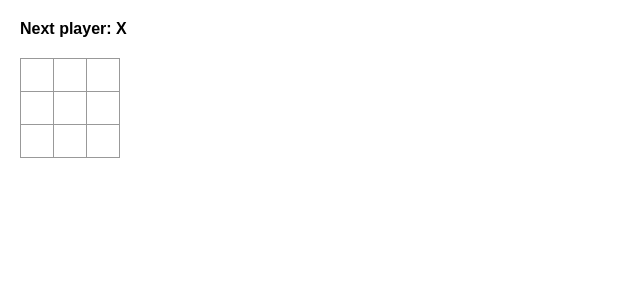
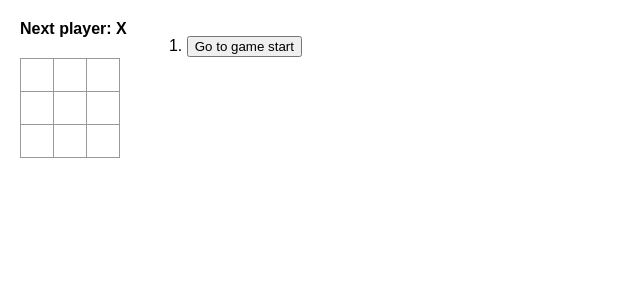
Before and after one commit to Mikee282828/reactTicTacToe, a React (Vite) app: page / in a window 1280 px wide. Shown: the top 300 px of the page, without its empty margins (0-640 px from the left). Built offline with nearby package versions, Linux system fonts and the light colour scheme.

Commit message:
displaying moves

```diff
--- a/src/App.tsx
+++ b/src/App.tsx
@@ -16,9 +16,26 @@ function Game() {
   const currentSquares = history[history.length - 1];
 
   function handlePlay(nextBoard:any){
-    setHistory([...history,nextBoard]);
+    setHistory([...history,nextBoard]);   // ...history is for all history items
     setXIsNext(!xIsNext);
   }
+
+  function jumpTo(nextMove:number){
+
+  }
+
+  const moves = history.map((nextBoard,move) => {
+    let description = move>0 ? "Go to move #"+move : "Go to game start";
+
+    return(
+      <li key={move}>
+        <button onClick={()=>{jumpTo(move)}}>
+          {description}
+        </button>
+      </li>
+    );
+
+  });
 
   return (
     <div className="game">
@@ -26,7 +43,7 @@ function Game() {
         <Board xIsNext={xIsNext} board={currentSquares} onPlay={handlePlay} />
       </div>
       <div className="game-info">
-        <ol>{/*TODO*/}</ol>
+        <ol>{moves}</ol>
       </div>
     </div>
   );
```
